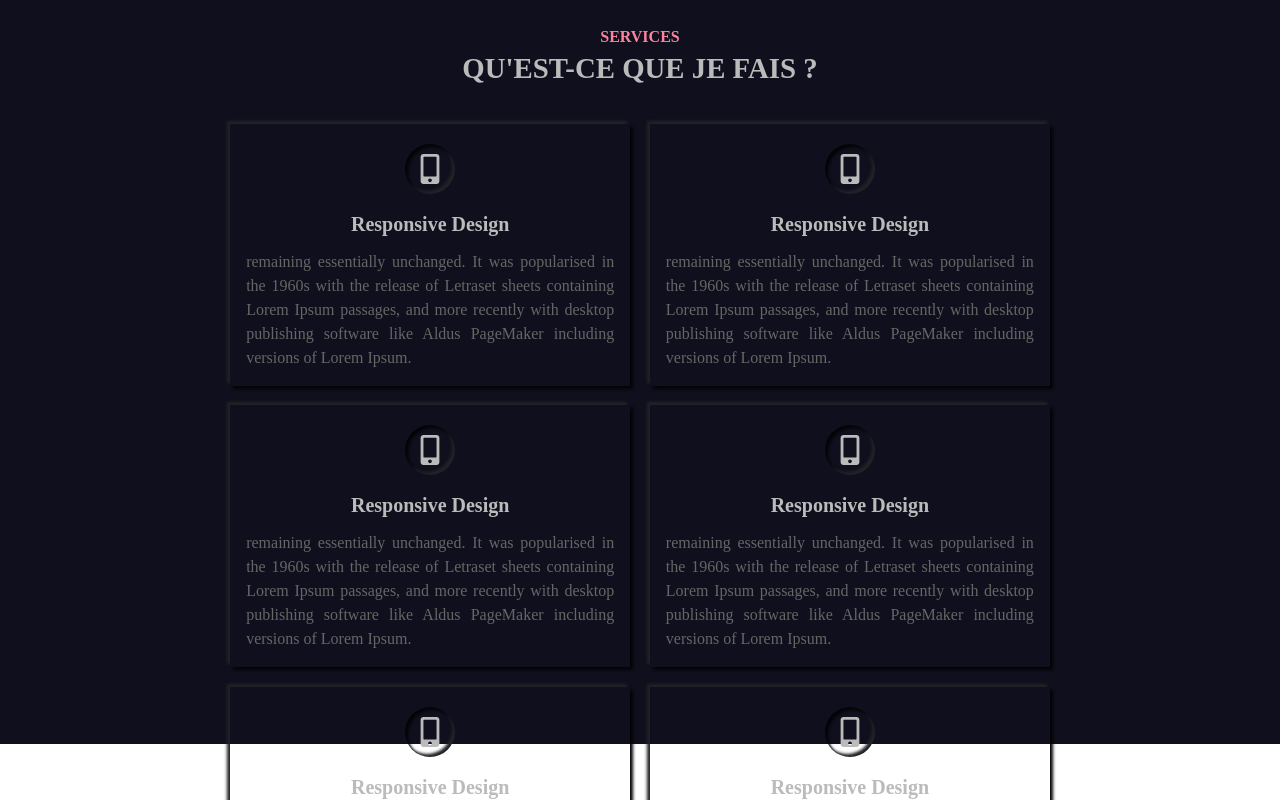
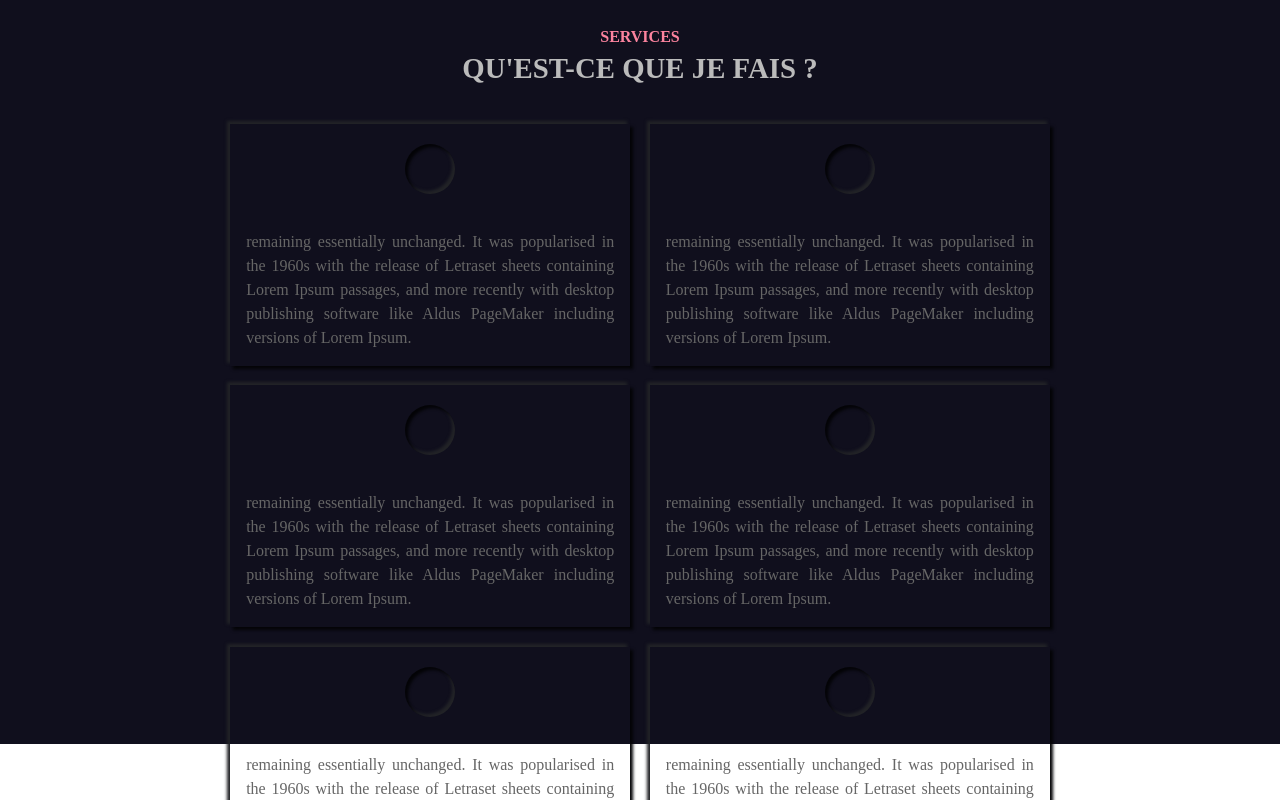
Before and after one commit to ExcaliburSims/portfolioNextJS, a Next.js app: page /Service in a window 1280 px wide. Shown: the top 800 px of the page. Built offline with nearby package versions, Linux system fonts and the light colour scheme.

Commit message:
feat:make style

```diff
--- a/components/CardServices.jsx
+++ b/components/CardServices.jsx
@@ -2,13 +2,14 @@ import React from "react";
 import styles from "../styles/CardServices.module.scss";
 import { FaMobileAlt } from "react-icons/fa";
 
-function CardServices() {
+function CardServices(props) {
   return (
     <div className={styles.service}>
       <div className={styles.icon}>
-        <FaMobileAlt className={styles.iconpic} />
+        {/* <FaMobileAlt className={styles.iconpic} /> */}
+        {props.icon}
       </div>
-      <h3>Responsive Design</h3>
+      <h3>{props.title}</h3>
       <p>
         remaining essentially unchanged. It was popularised in the 1960s with
         the release of Letraset sheets containing Lorem Ipsum passages, and more
```
